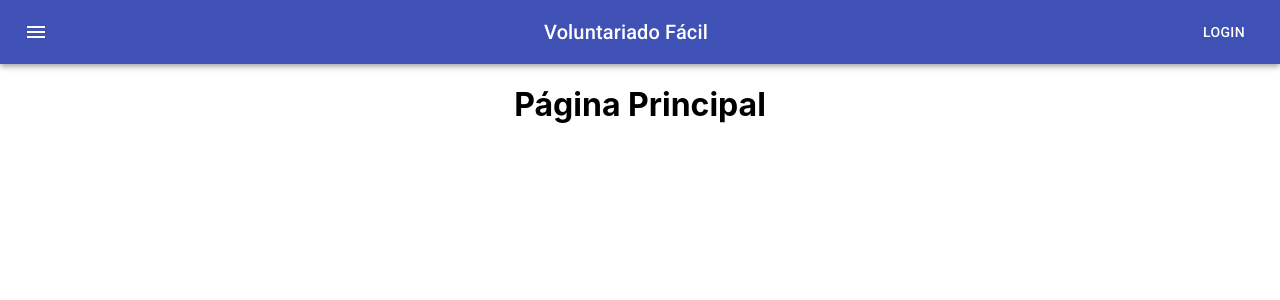
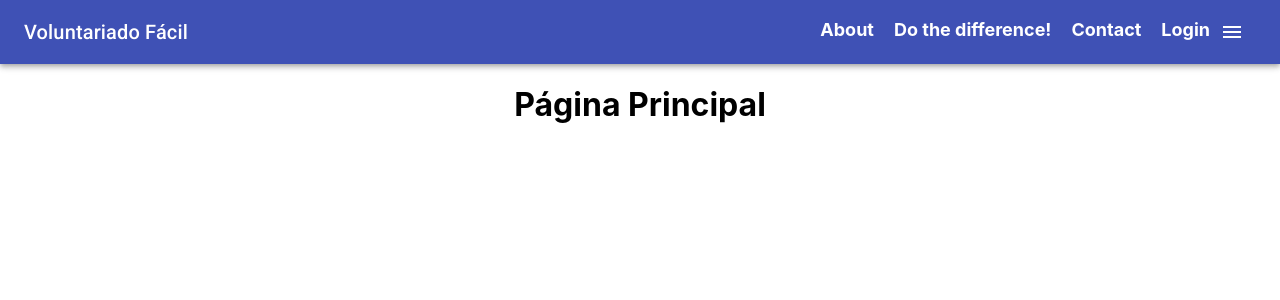
Before and after one commit to ericmadureira/voluntariado-facil, a React (Create React App) app: page / in a window 1280 px wide. Shown: the top 300 px of the page. Built offline with nearby package versions, Linux system fonts and the light colour scheme.

Commit message:
feat: header links
Temporary header links for the app sections.

```diff
--- a/src/components/Header.js
+++ b/src/components/Header.js
@@ -5,12 +5,17 @@ import { AppBar, Toolbar, IconButton, Typography, Button } from '@material-ui/co
 import MenuIcon from '@material-ui/icons/Menu';
 import { Link } from 'react-router-dom';
 
-const useStyles = makeStyles(theme => ({
+const useStyles = makeStyles({
   toolbar: {
     display: 'flex',
     justifyContent: 'space-between',
   },
-}));
+  navLink: {
+    padding: '0 10px',
+    fontSize: '18px',
+    fontWeight: 'bold',
+  },
+});
 
 const Header = ({ title }) => {
   const classes = useStyles();
@@ -18,20 +23,36 @@ const Header = ({ title }) => {
   return (
     <header>
       <AppBar position='static'>
-        <Toolbar  className={classes.toolbar}>
-          <IconButton edge='start' color='inherit' aria-label='menu'>
-            <MenuIcon />
-          </IconButton>
+        <Toolbar className={classes.toolbar}>
+
           <Typography variant='h6' >
             <Link to='/'>
               {title}
             </Link>
           </Typography>
-          <Button color='inherit'>
-            <Link to='/login'>
+
+          <div>
+            <Link to='#about' className={classes.navLink}>
+              About
+            </Link>
+
+            <Link to='#cta' className={classes.navLink}>
+              Do the difference!
+            </Link>
+
+            <Link to='#contact' className={classes.navLink}>
+              Contact
+            </Link>
+
+            <Link to='/login' className={classes.navLink}>
               Login
             </Link>
-          </Button>
+
+            <IconButton edge='start' color='inherit' aria-label='menu' className='menuButton'>
+              <MenuIcon />
+            </IconButton>
+          </div>
+
         </Toolbar>
       </AppBar>
     </header>
```
